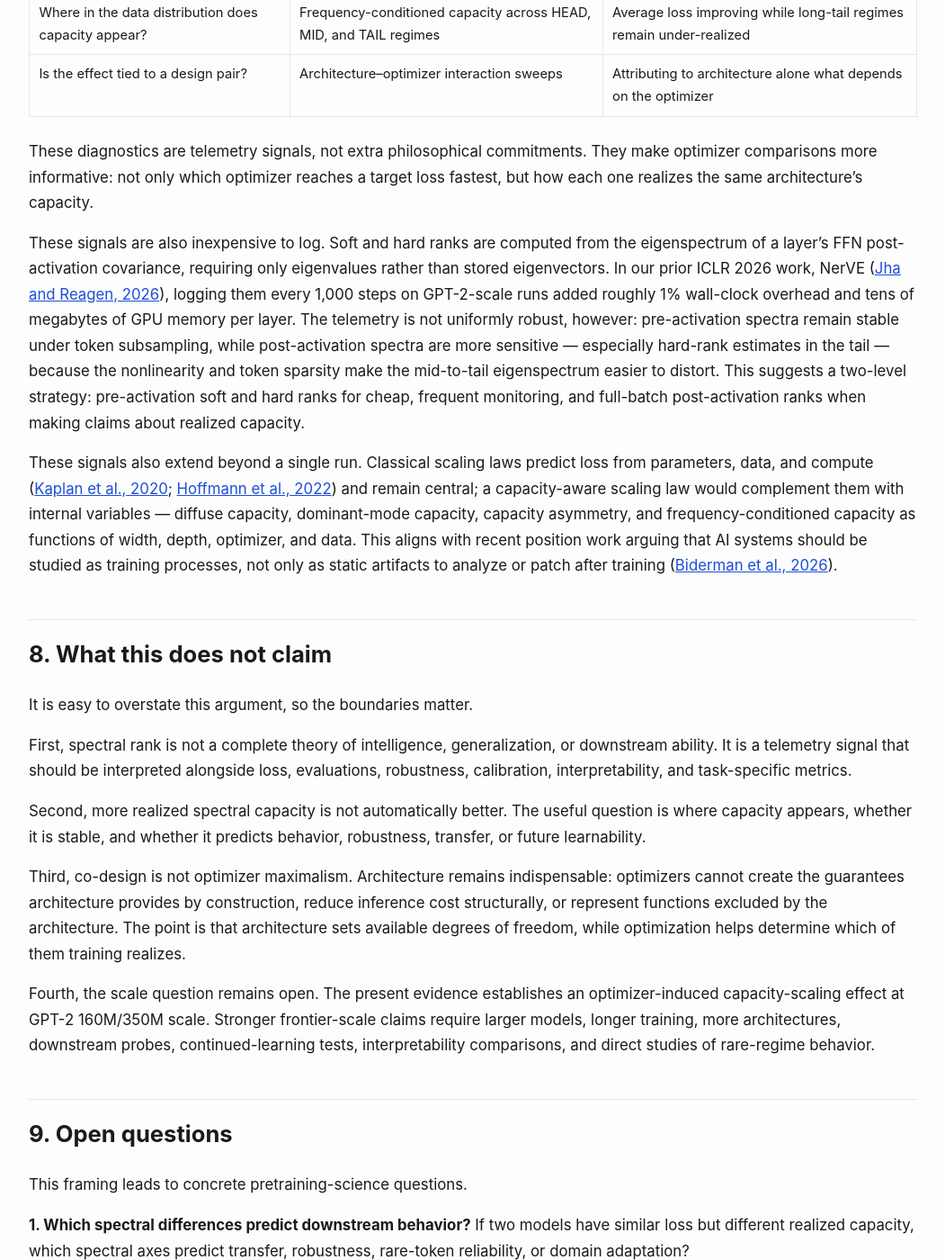
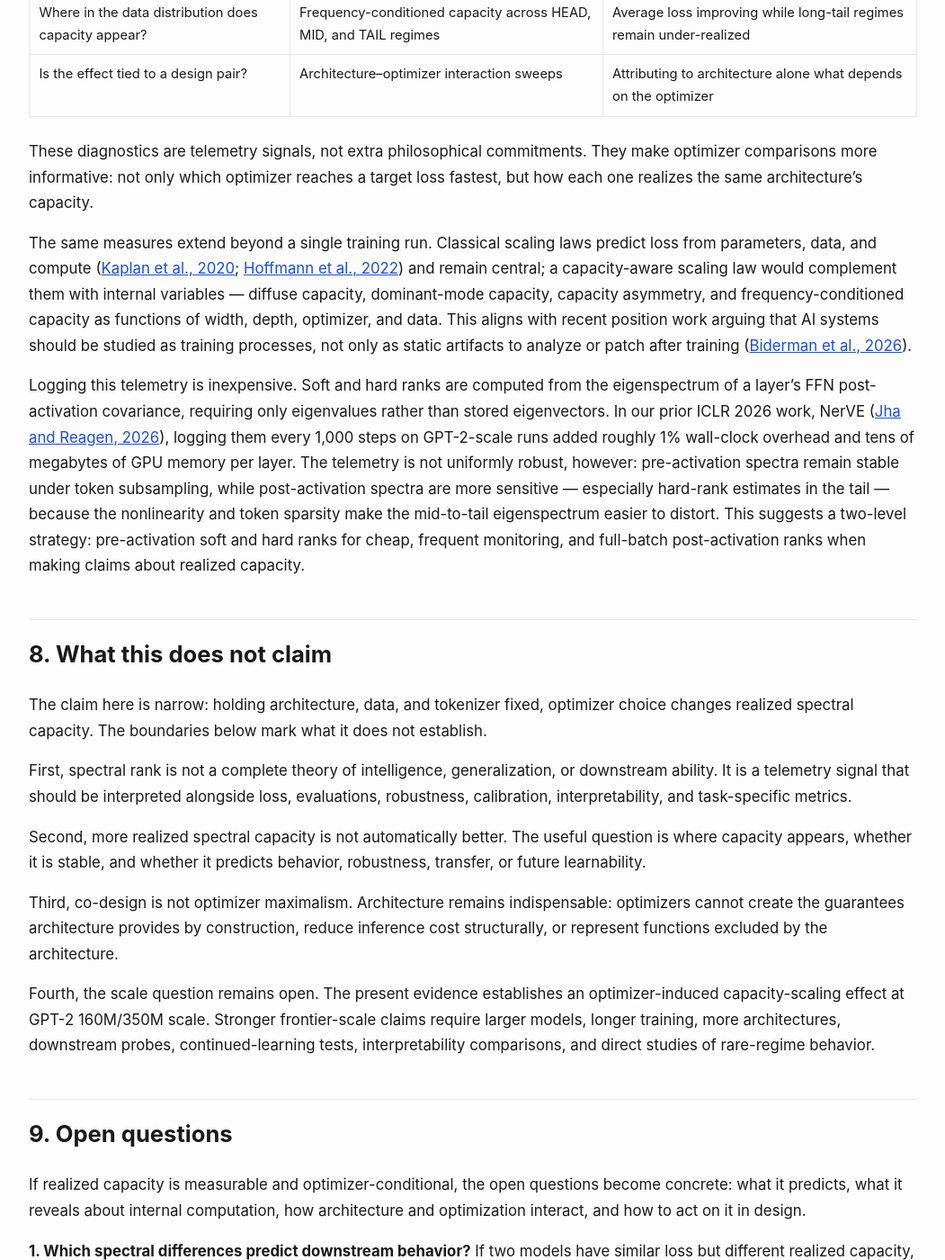
Before and after one commit to optimizer-scaling-laws/optimizer-scaling-laws.github.io, a Jekyll site: the page built from _posts/2026-06-18-architecture-creates-capacity-optimizers-realize-it.md, in a window 1280 px wide and 1400 px high, scrolled down 15942 px. Shown: the whole window at 90% size, without its empty margins (114-1165 px from the left). Built offline with Jekyll 4.4.1, drawn with Linux system fonts in a browser that asks for light colours; some of the changed text lies outside the part shown.

Commit message:
Polished Section 9

```diff
--- a/_posts/2026-06-18-architecture-creates-capacity-optimizers-realize-it.md
+++ b/_posts/2026-06-18-architecture-creates-capacity-optimizers-realize-it.md
@@ -560,43 +560,43 @@
 
 These diagnostics are telemetry signals, not extra philosophical commitments. They make optimizer comparisons more informative: not only which optimizer reaches a target loss fastest, but how each one realizes the same architecture's capacity.
 
-These signals are also inexpensive to log. Soft and hard ranks are computed from the eigenspectrum of a layer's FFN post-activation covariance, requiring only eigenvalues rather than stored eigenvectors. In our prior ICLR 2026 work, NerVE (<a href="https://arxiv.org/abs/2603.06922" target="_blank" rel="noopener noreferrer">Jha and Reagen, 2026</a>), logging them every 1,000 steps on GPT-2-scale runs added roughly 1% wall-clock overhead and tens of megabytes of GPU memory per layer. The telemetry is not uniformly robust, however: pre-activation spectra remain stable under token subsampling, while post-activation spectra are more sensitive — especially hard-rank estimates in the tail — because the nonlinearity and token sparsity make the mid-to-tail eigenspectrum easier to distort. This suggests a two-level strategy: pre-activation soft and hard ranks for cheap, frequent monitoring, and full-batch post-activation ranks when making claims about realized capacity.
+The same measures extend beyond a single training run. Classical scaling laws predict loss from parameters, data, and compute (<a href="https://arxiv.org/abs/2001.08361" target="_blank" rel="noopener noreferrer">Kaplan et al., 2020</a>; <a href="https://arxiv.org/abs/2203.15556" target="_blank" rel="noopener noreferrer">Hoffmann et al., 2022</a>) and remain central; a capacity-aware scaling law would complement them with internal variables — diffuse capacity, dominant-mode capacity, capacity asymmetry, and frequency-conditioned capacity as functions of width, depth, optimizer, and data. This aligns with recent position work arguing that AI systems should be studied as training processes, not only as static artifacts to analyze or patch after training (<a href="https://arxiv.org/abs/2606.06533" target="_blank" rel="noopener noreferrer">Biderman et al., 2026</a>).
 
-These signals also extend beyond a single run. Classical scaling laws predict loss from parameters, data, and compute (<a href="https://arxiv.org/abs/2001.08361" target="_blank" rel="noopener noreferrer">Kaplan et al., 2020</a>; <a href="https://arxiv.org/abs/2203.15556" target="_blank" rel="noopener noreferrer">Hoffmann et al., 2022</a>) and remain central; a capacity-aware scaling law would complement them with internal variables — diffuse capacity, dominant-mode capacity, capacity asymmetry, and frequency-conditioned capacity as functions of width, depth, optimizer, and data. This aligns with recent position work arguing that AI systems should be studied as training processes, not only as static artifacts to analyze or patch after training (<a href="https://arxiv.org/abs/2606.06533" target="_blank" rel="noopener noreferrer">Biderman et al., 2026</a>).
+Logging this telemetry is inexpensive. Soft and hard ranks are computed from the eigenspectrum of a layer's FFN post-activation covariance, requiring only eigenvalues rather than stored eigenvectors. In our prior ICLR 2026 work, NerVE (<a href="https://arxiv.org/abs/2603.06922" target="_blank" rel="noopener noreferrer">Jha and Reagen, 2026</a>), logging them every 1,000 steps on GPT-2-scale runs added roughly 1% wall-clock overhead and tens of megabytes of GPU memory per layer. The telemetry is not uniformly robust, however: pre-activation spectra remain stable under token subsampling, while post-activation spectra are more sensitive — especially hard-rank estimates in the tail — because the nonlinearity and token sparsity make the mid-to-tail eigenspectrum easier to distort. This suggests a two-level strategy: pre-activation soft and hard ranks for cheap, frequent monitoring, and full-batch post-activation ranks when making claims about realized capacity.
 
 
 ## 8. What this does not claim
 {: #what-this-does-not-claim}
 
-It is easy to overstate this argument, so the boundaries matter.
+The claim here is narrow: holding architecture, data, and tokenizer fixed, optimizer choice changes realized spectral capacity. The boundaries below mark what it does not establish.
 
 First, spectral rank is not a complete theory of intelligence, generalization, or downstream ability. It is a telemetry signal that should be interpreted alongside loss, evaluations, robustness, calibration, interpretability, and task-specific metrics.
 
 Second, more realized spectral capacity is not automatically better. The useful question is where capacity appears, whether it is stable, and whether it predicts behavior, robustness, transfer, or future learnability.
 
-Third, co-design is not optimizer maximalism. Architecture remains indispensable: optimizers cannot create the guarantees architecture provides by construction, reduce inference cost structurally, or represent functions excluded by the architecture. The point is that architecture sets available degrees of freedom, while optimization helps determine which of them training realizes.
+Third, co-design is not optimizer maximalism. Architecture remains indispensable: optimizers cannot create the guarantees architecture provides by construction, reduce inference cost structurally, or represent functions excluded by the architecture.
 
 Fourth, the scale question remains open. The present evidence establishes an optimizer-induced capacity-scaling effect at GPT-2 160M/350M scale. Stronger frontier-scale claims require larger models, longer training, more architectures, downstream probes, continued-learning tests, interpretability comparisons, and direct studies of rare-regime behavior.
 
 ## 9. Open questions
 {: #open-questions}
 
-This framing leads to concrete pretraining-science questions.
+If realized capacity is measurable and optimizer-conditional, the open questions become concrete: what it predicts, what it reveals about internal computation, how architecture and optimization interact, and how to act on it in design.
 
 **1. Which spectral differences predict downstream behavior?**
 If two models have similar loss but different realized capacity, which spectral axes predict transfer, robustness, rare-token reliability, or domain adaptation?
 
-**2. Are effective computational graphs optimizer-conditional?**
+**2. Does realized capacity predict plasticity and future learnability?**
+A model with similar loss but different spectral allocation may differ in its ability to keep learning. Capacity telemetry may therefore help diagnose loss of plasticity, representational collapse, or exhaustion of useful directions during continued training.
+
+**3. Are effective computational graphs optimizer-conditional?**
 If the optimizer changes which routes through the model carry meaningful signal, then circuits discovered in one trained model may not be stable across optimizers, even with the same architecture (<a href="https://transformer-circuits.pub/2021/framework/index.html" target="_blank" rel="noopener noreferrer">Elhage et al., 2021</a>).
 
-**3. How should we search over architecture–optimizer pairs?**
+**4. How do architecture and optimizer modulate each other?**
+Each can alter the effect of the other. Removing RoPE, for instance, shifts perplexity by an amount that varies across optimizers; and the FFN nonlinearity reshapes the spectrum in an optimizer-dependent way, so the optimizer that enters the nonlinearity with the most capacity is not always the one that leaves with it. Whether these interactions are systematic — predictable from the architecture–optimizer pair rather than either component alone — is largely unstudied.
+
+**5. How should we search over architecture–optimizer pairs?**
 Neural architecture search typically fixes the optimizer. Optimizer evaluation typically fixes the architecture. The co-design view suggests that this may miss regions where neither component looks optimal alone, but the pair is strong.
-
-**4. Can realized-capacity telemetry improve scaling laws?**
-A capacity-aware scaling law would track how internal representation structure scales with width, depth, optimizer, and training data — and whether added parameters become realized degrees of freedom.
-
-**5. Does realized capacity predict plasticity and future learnability?**
-A model with similar loss but different spectral allocation may differ in its ability to keep learning. Capacity telemetry may therefore help diagnose loss of plasticity, representational collapse, or exhaustion of useful directions during continued training.
 
 
 ## 10. Conclusion: toward capacity-aware LLM design
```
